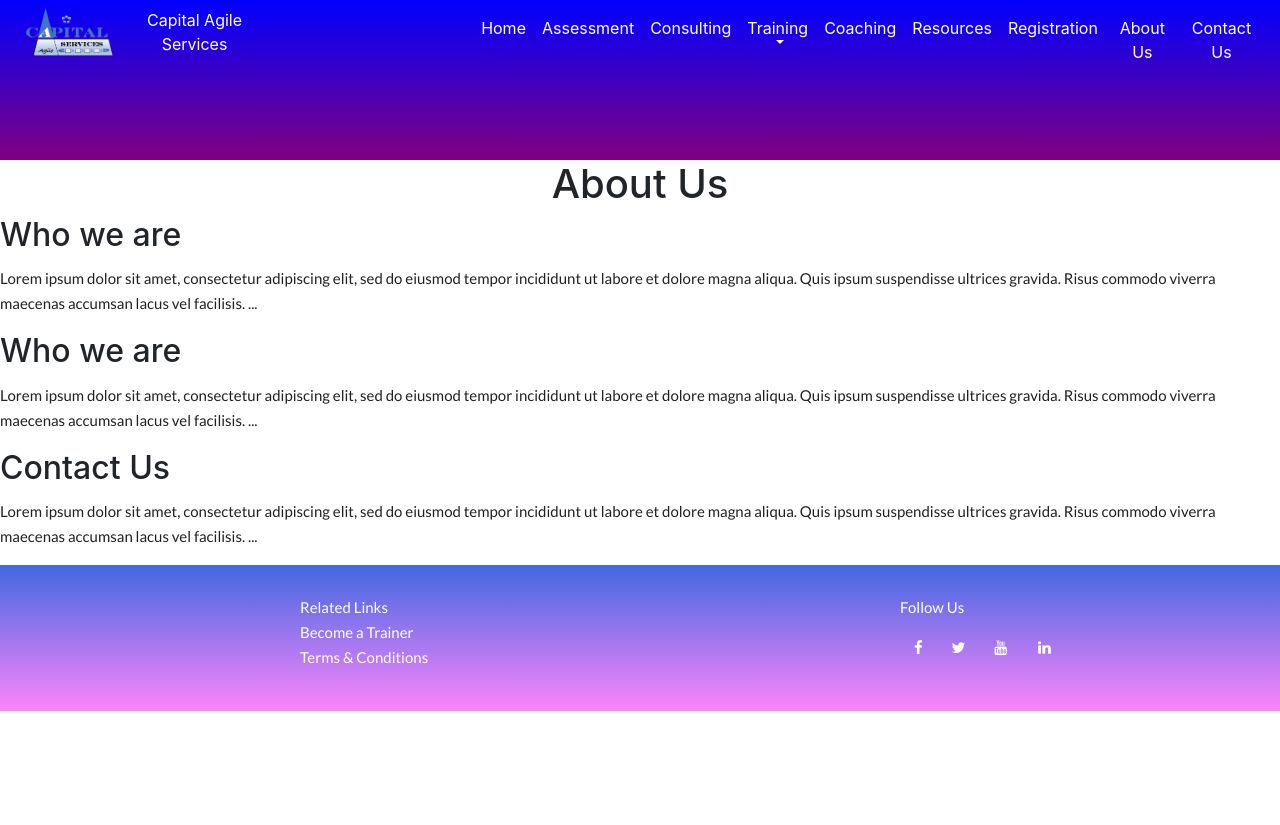
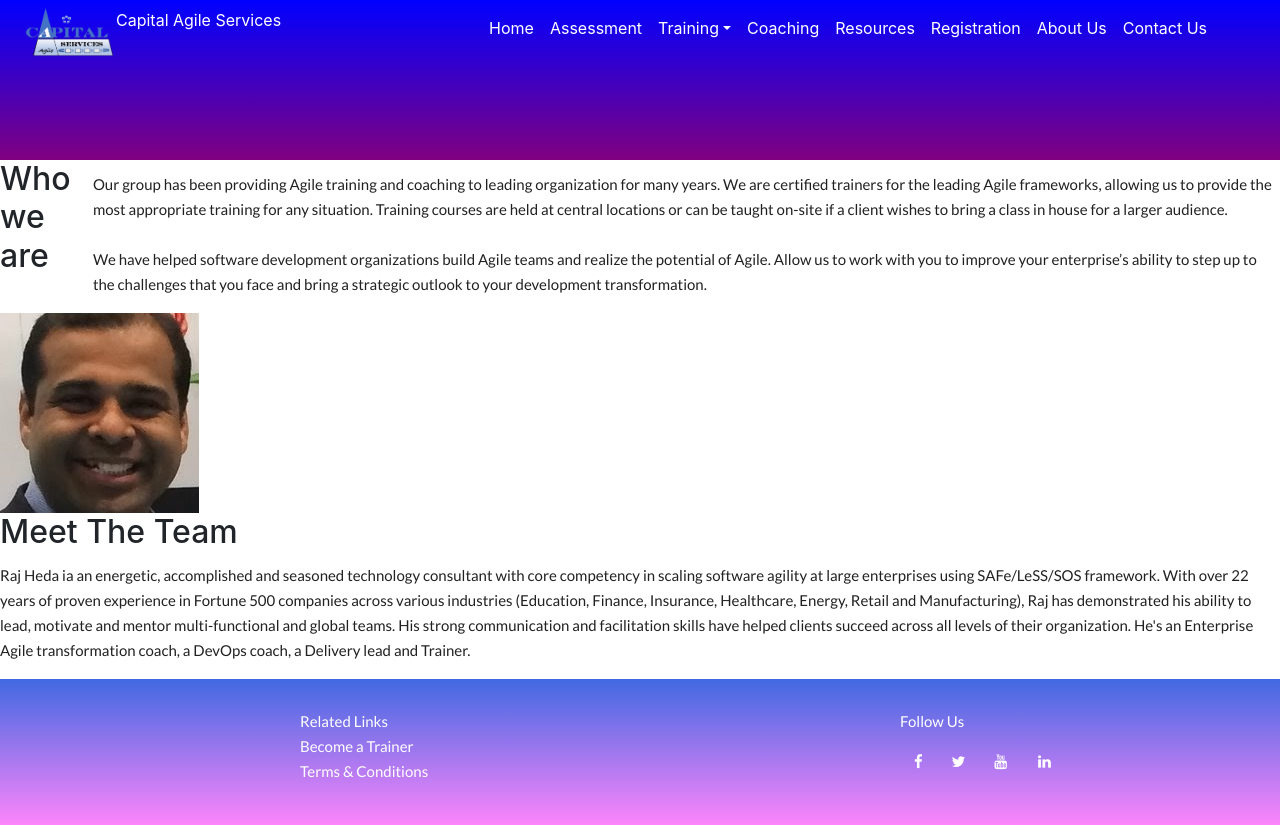
Before and after one commit to ckarjadi/capital_services, a Flask app: page /about_us in a window 1280 px wide. Before the commit the page ends 711 px from the top, so only its background shows below. Run offline with Flask 2, Linux system fonts and the light colour scheme; some libraries are stand-ins or nearby versions.

Commit message:
deleted consulting page

```diff
--- a/app/routes.py
+++ b/app/routes.py
@@ -87,17 +87,6 @@ def course_page():
 	kwargs = {'title': title}
 	return render_template(template_name, **kwargs)
 
-@app.route('/consulting')
-def consulting():
-	"""
-	consulting render;
-	"""
-	title = 'Consulting'
-	user = {'username': 'Bob'}
-	template_name = 'consulting.html'
-	kwargs = {'user': user, 'title': title}
-	return render_template(template_name, **kwargs)
-
 @app.route('/coaching')
 def coaching():
 	"""
--- a/app/static/about_us.css
+++ b/app/static/about_us.css
@@ -1,3 +1,14 @@
+.about_us_panel1{
+  display: flex;
+
+}
+
+.about_us_inpanel2{
+flex: 30%;
+}
+
+
+
 h1 {
   text-align: center;
 }
--- a/app/templates/about_us.html
+++ b/app/templates/about_us.html
@@ -1,22 +1,30 @@
 {% include "header.html" %}
 
 {% block content %}
-    <link rel="stylesheet" href="{{ url_for('static',    filename='/about_us.css') }}">
-	<h1>About Us</h1>
+<link rel="stylesheet" href="{{ url_for('static',    filename='/about_us.css') }}">
 
+<div class = "about_us_panel">
+<div class = "about_us_panel1">
 	<h2>Who we are</h2>
 	<p>
-	Lorem ipsum dolor sit amet, consectetur adipiscing elit, sed do eiusmod tempor incididunt ut labore et dolore magna aliqua. Quis ipsum suspendisse ultrices gravida. Risus commodo viverra maecenas accumsan lacus vel facilisis.  ...
+	Our group has been providing Agile training and coaching to leading organization for many years.  We are certified trainers for the leading Agile frameworks, allowing us to provide the most appropriate training for any situation.  Training courses are held at central locations or can be taught on-site if a client wishes to bring a class in house for a larger audience.
+    </br></br>We have helped software development organizations build Agile teams and realize the potential of Agile. Allow us to work with you to improve your enterprise’s ability to step up to the challenges that you face and bring a strategic outlook to your development transformation.
 	</p>
-	<h2>Who we are</h2>
-	<p>
-	Lorem ipsum dolor sit amet, consectetur adipiscing elit, sed do eiusmod tempor incididunt ut labore et dolore magna aliqua. Quis ipsum suspendisse ultrices gravida. Risus commodo viverra maecenas accumsan lacus vel facilisis.  ...
-	</p>
-	<h2>Contact Us</h2>
-	<p>
-	Lorem ipsum dolor sit amet, consectetur adipiscing elit, sed do eiusmod tempor incididunt ut labore et dolore magna aliqua. Quis ipsum suspendisse ultrices gravida. Risus commodo viverra maecenas accumsan lacus vel facilisis.  ...
-	</p>
+</div>
 
+<div class = "about_us_panel2">
+    <div class = "about_us_inpanel2">
+        <img class = "about_us_img" src="static/Raj.jpg">
+    </div>
+
+    <div class = "about_us_inpanel2">
+    <h2>Meet The Team</h2>
+    <p>
+    Raj Heda ia an energetic, accomplished and seasoned technology consultant with core competency in scaling software agility at large enterprises using SAFe/LeSS/SOS framework.  With over 22 years of proven experience in Fortune 500 companies across various industries (Education, Finance, Insurance, Healthcare, Energy, Retail and Manufacturing), Raj  has demonstrated his ability to lead, motivate and mentor multi-functional and global teams.  His strong communication and facilitation skills have helped clients succeed across all levels of their organization.  He's an  Enterprise Agile transformation coach, a DevOps coach, a Delivery lead and Trainer.
+    </p>
+    </div>
+</div>
+</div>
 {% endblock %}
 
 {% include "footer.html" %}
--- a/app/templates/header.html
+++ b/app/templates/header.html
@@ -27,9 +27,7 @@
                   <li class="nav-item">
                     <a href="/assessment" class="nav-link">Assessment</a>&emsp;
                   </li>
-                  <li class="nav-item">
-                    <a href="/consulting" class="nav-link">Consulting</a>&emsp;
-                  </li>
+
                   <li class="nav-item dropdown">
                     <a class="nav-link dropdown-toggle" id="navbarDropdown role="button" data-toggle="dropdown" aria-haspopup="true" aria-expanded="false" data-hover="dropdown" href="/training">Training</a>&emsp;
                     <div class="dropdown-menu" aria-labelledby="navbarDropdown">
```
Also changed, not shown: app/templates/consulting.html (deleted, +0 -7 lines), app/static/Raj.jpg (added), 3 other files.
